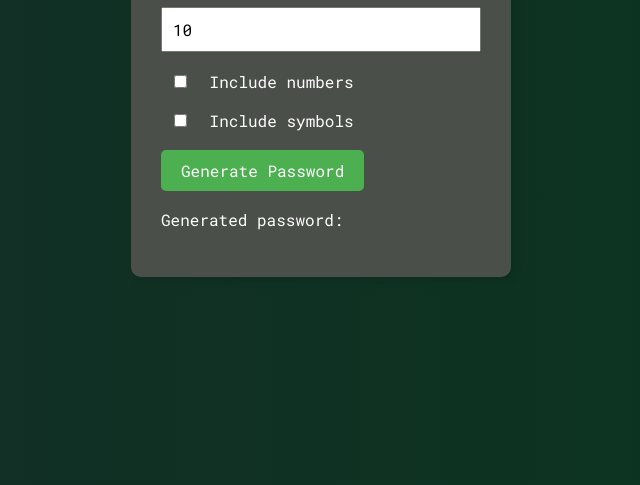
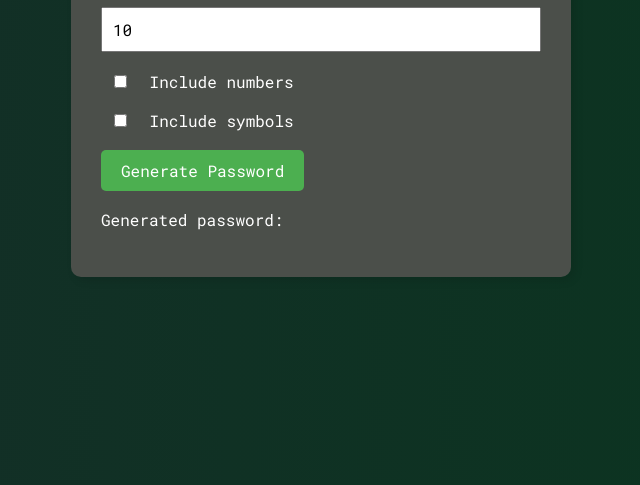
Before and after one commit to notsagxyz/Password-Generator, a plain HTML site: page index.html in a window 1280 px wide. Shown: the part 315-800 px from the top of the page, without its empty margins (319-959 px from the left). Drawn offline with Linux system fonts and the light colour scheme.

Commit message:
test
i hate css

```diff
--- a/style.css
+++ b/style.css
@@ -24,9 +24,12 @@ body {
 .Caja {
     background-color: #4c504bfd;
     padding: 30px;
-    width: 25%;
+    width: 80%;
+    max-width: 500px;
     border-radius: 10px;
     box-shadow: 4px 4px 8px rgba(0, 0, 0, 0.1);
+    overflow: hidden;
+    box-sizing: border-box;
 }
 
 .Caja h1 {
```
